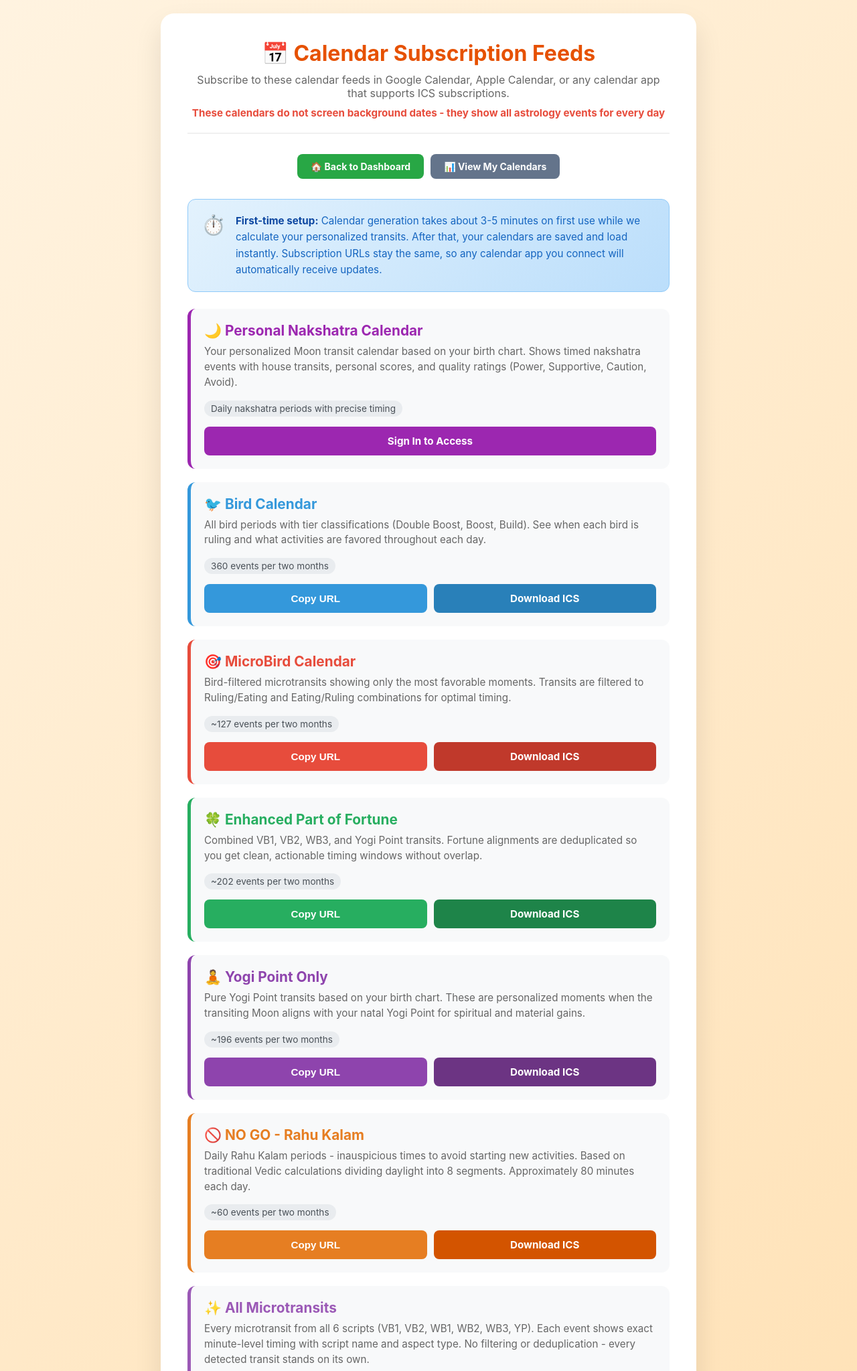
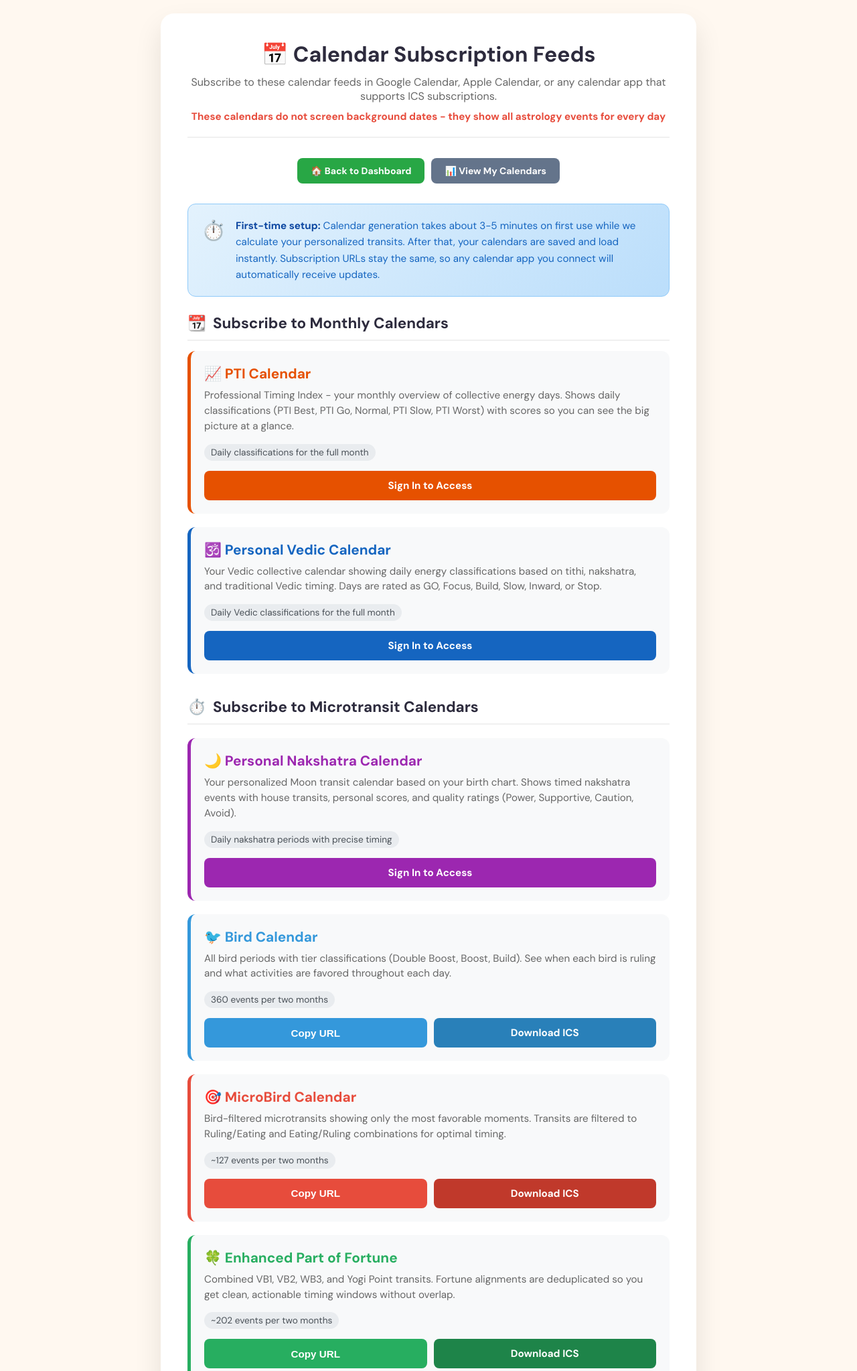
Before and after one commit to promptcreative/PromptPostPromote, a Flask app: page /calendar-feeds in a window 1280 px wide. Shown: the top 2047 px of the page at 67% size. Run offline with Flask 3, Linux system fonts and the light colour scheme.

Commit message:
Add monthly calendar subscriptions and update site styling
Add PTI and Vedic calendar subscriptions to the calendar feeds page, and update the site's font, colors, and layout to match the pastel design system.

Replit-Commit-Author: Agent
Replit-Commit-Session-Id: 14b8fc9c-c4c9-4f88-baf1-1739a2dde01e
Replit-Commit-Checkpoint-Type: full_checkpoint
Replit-Commit-Event-Id: 1895f8d6-b908-494b-a8d8-958f89a78980
Replit-Commit-Screenshot-Url: https://storage.googleapis.com/screenshot-production-us-central1/30ee62ef-6217-4b87-a722-461492ab16a9/14b8fc9c-c4c9-4f88-baf1-1739a2dde01e/lSDpwgZ
Replit-Helium-Checkpoint-Created: true

```diff
--- a/rebuild/routes/pages.py
+++ b/rebuild/routes/pages.py
@@ -32,6 +32,8 @@ def account_dashboard():
 @pages_bp.route('/calendar-feeds', methods=['GET'])
 def calendar_feeds_page():
     personal_calendar_url = None
+    pti_calendar_url = None
+    vedic_calendar_url = None
     is_authenticated = False
 
     try:
@@ -48,18 +50,33 @@ def calendar_feeds_page():
                 birth_lon = user_profile.birth_longitude or 0
                 tz_offset = user_profile.birth_timezone or -5
                 user_id_encoded = quote(user_email, safe='')
-                subscription_token = db_manager.get_subscription_token(user_email, 'personal')
+
+                personal_token = db_manager.get_subscription_token(user_email, 'personal')
                 personal_calendar_url = (
                     f"/calendar/personal.ics?user_id={user_id_encoded}"
-                    f"&token={subscription_token}&birth_date={birth_date}"
+                    f"&token={personal_token}&birth_date={birth_date}"
                     f"&birth_time={birth_time}&birth_lat={birth_lat}"
                     f"&birth_lon={birth_lon}&timezone={tz_offset}"
+                )
+
+                pti_token = db_manager.get_subscription_token(user_email, 'pti')
+                pti_calendar_url = (
+                    f"/calendar/pti.ics?user_id={user_id_encoded}"
+                    f"&token={pti_token}"
+                )
+
+                vedic_token = db_manager.get_subscription_token(user_email, 'vedic')
+                vedic_calendar_url = (
+                    f"/calendar/vedic.ics?user_id={user_id_encoded}"
+                    f"&token={vedic_token}"
                 )
     except Exception:
         pass
 
     return render_template('calendar_feeds.html',
                            personal_calendar_url=personal_calendar_url,
+                           pti_calendar_url=pti_calendar_url,
+                           vedic_calendar_url=vedic_calendar_url,
                            is_authenticated=is_authenticated)
 
 
--- a/rebuild/templates/calendar_feeds.html
+++ b/rebuild/templates/calendar_feeds.html
@@ -3,6 +3,7 @@
 <head>
     <meta charset="UTF-8">
     <meta name="viewport" content="width=device-width, initial-scale=1.0">
+    <link href="https://fonts.googleapis.com/css2?family=DM+Sans:wght@400;500;700&display=swap" rel="stylesheet">
     <title>Calendar Feeds - Astrobatching</title>
     <style>
         * {
@@ -12,8 +13,8 @@
         }
 
         body {
-            font-family: -apple-system, BlinkMacSystemFont, "Segoe UI", Roboto, sans-serif;
-            background: linear-gradient(135deg, #fff3e0 0%, #ffe0b2 100%);
+            font-family: 'DM Sans', -apple-system, BlinkMacSystemFont, "Segoe UI", Roboto, sans-serif;
+            background: #FFF8F0;
             min-height: 100vh;
             padding: 20px;
         }
@@ -35,7 +36,7 @@
         }
 
         .header h1 {
-            color: #e65100;
+            color: #2D2B3D;
             font-size: 2rem;
             margin-bottom: 10px;
         }
@@ -103,6 +104,25 @@
         .feed-card.yogi { border-color: #8e44ad; }
         .feed-card.nogo { border-color: #e67e22; }
         .feed-card.allmicro { border-color: #9b59b6; }
+        .feed-card.pti { border-color: #e65100; }
+        .feed-card.vedic { border-color: #1565c0; }
+
+        .section-header {
+            font-size: 1.4rem;
+            font-weight: bold;
+            color: #2D2B3D;
+            margin-bottom: 15px;
+            padding-bottom: 10px;
+            border-bottom: 2px solid #f0f0f0;
+            display: flex;
+            align-items: center;
+            gap: 10px;
+        }
+
+        .section-divider {
+            margin-top: 35px;
+            margin-bottom: 20px;
+        }
 
         .feed-title {
             font-size: 1.3rem;
@@ -156,6 +176,12 @@
             transform: translateY(-2px);
         }
 
+        .feed-card.pti .feed-btn-copy { background: #e65100; color: white; }
+        .feed-card.pti .feed-btn-download { background: #bf360c; color: white; }
+        .feed-card.vedic .feed-btn-copy { background: #1565c0; color: white; }
+        .feed-card.vedic .feed-btn-download { background: #0d47a1; color: white; }
+        .feed-card.pti .feed-title { color: #e65100; }
+        .feed-card.vedic .feed-title { color: #1565c0; }
         .feed-card.bird .feed-btn-copy { background: #3498db; color: white; }
         .feed-card.bird .feed-btn-download { background: #2980b9; color: white; }
         .feed-card.microbird .feed-btn-copy { background: #e74c3c; color: white; }
@@ -270,6 +296,54 @@
             <div class="info-icon">⏱️</div>
             <div class="info-content">
                 <strong>First-time setup:</strong> Calendar generation takes about 3-5 minutes on first use while we calculate your personalized transits. After that, your calendars are saved and load instantly. Subscription URLs stay the same, so any calendar app you connect will automatically receive updates.
+            </div>
+        </div>
+
+        <div class="section-header">
+            <span>📆</span> Subscribe to Monthly Calendars
+        </div>
+
+        <div class="feed-grid" style="margin-bottom: 10px;">
+            <div class="feed-card pti">
+                <div class="feed-title">📈 PTI Calendar</div>
+                <div class="feed-description">
+                    Professional Timing Index - your monthly overview of collective energy days. Shows daily classifications (PTI Best, PTI Go, Normal, PTI Slow, PTI Worst) with scores so you can see the big picture at a glance.
+                </div>
+                <div class="feed-stats">Daily classifications for the full month</div>
+                <div class="feed-actions">
+                    {% if pti_calendar_url %}
+                    <button class="feed-btn feed-btn-copy" onclick="copyUrl('{{ pti_calendar_url }}', this)">Copy URL</button>
+                    <a href="{{ pti_calendar_url }}" download class="feed-btn feed-btn-download">Download ICS</a>
+                    {% elif is_authenticated %}
+                    <a href="/profile-setup" class="feed-btn" style="background: #e65100; color: white;">Complete Profile</a>
+                    {% else %}
+                    <a href="/login" class="feed-btn" style="background: #e65100; color: white;">Sign In to Access</a>
+                    {% endif %}
+                </div>
+            </div>
+
+            <div class="feed-card vedic">
+                <div class="feed-title">🕉️ Personal Vedic Calendar</div>
+                <div class="feed-description">
+                    Your Vedic collective calendar showing daily energy classifications based on tithi, nakshatra, and traditional Vedic timing. Days are rated as GO, Focus, Build, Slow, Inward, or Stop.
+                </div>
+                <div class="feed-stats">Daily Vedic classifications for the full month</div>
+                <div class="feed-actions">
+                    {% if vedic_calendar_url %}
+                    <button class="feed-btn feed-btn-copy" onclick="copyUrl('{{ vedic_calendar_url }}', this)">Copy URL</button>
+                    <a href="{{ vedic_calendar_url }}" download class="feed-btn feed-btn-download">Download ICS</a>
+                    {% elif is_authenticated %}
+                    <a href="/profile-setup" class="feed-btn" style="background: #1565c0; color: white;">Complete Profile</a>
+                    {% else %}
+                    <a href="/login" class="feed-btn" style="background: #1565c0; color: white;">Sign In to Access</a>
+                    {% endif %}
+                </div>
+            </div>
+        </div>
+
+        <div class="section-divider">
+            <div class="section-header">
+                <span>⏱️</span> Subscribe to Microtransit Calendars
             </div>
         </div>
 
```
Also changed, not shown: rebuild/exports/20260210_2003/WB1_transits.csv (added, +34 -0 lines).
